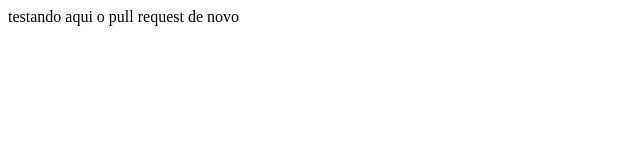
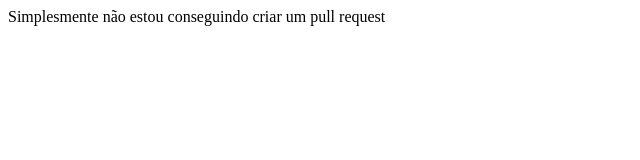
Before and after one commit to Romulo-us-br/Git-1, a plain HTML site: page another.html in a window 1280 px wide. Shown: the whole page, without its empty margins (0-640 px from the left). Drawn offline with Linux system fonts and the light colour scheme.

Commit message:
push request

```diff
--- a/another.html
+++ b/another.html
@@ -6,7 +6,7 @@
   <meta name="viewport" content="width=device-width, initial-scale=1.0">
   <title>Document</title>
 </head>
-testando aqui o pull request de novo
+Simplesmente não estou conseguindo criar um pull request
 
 <body>
 
```
